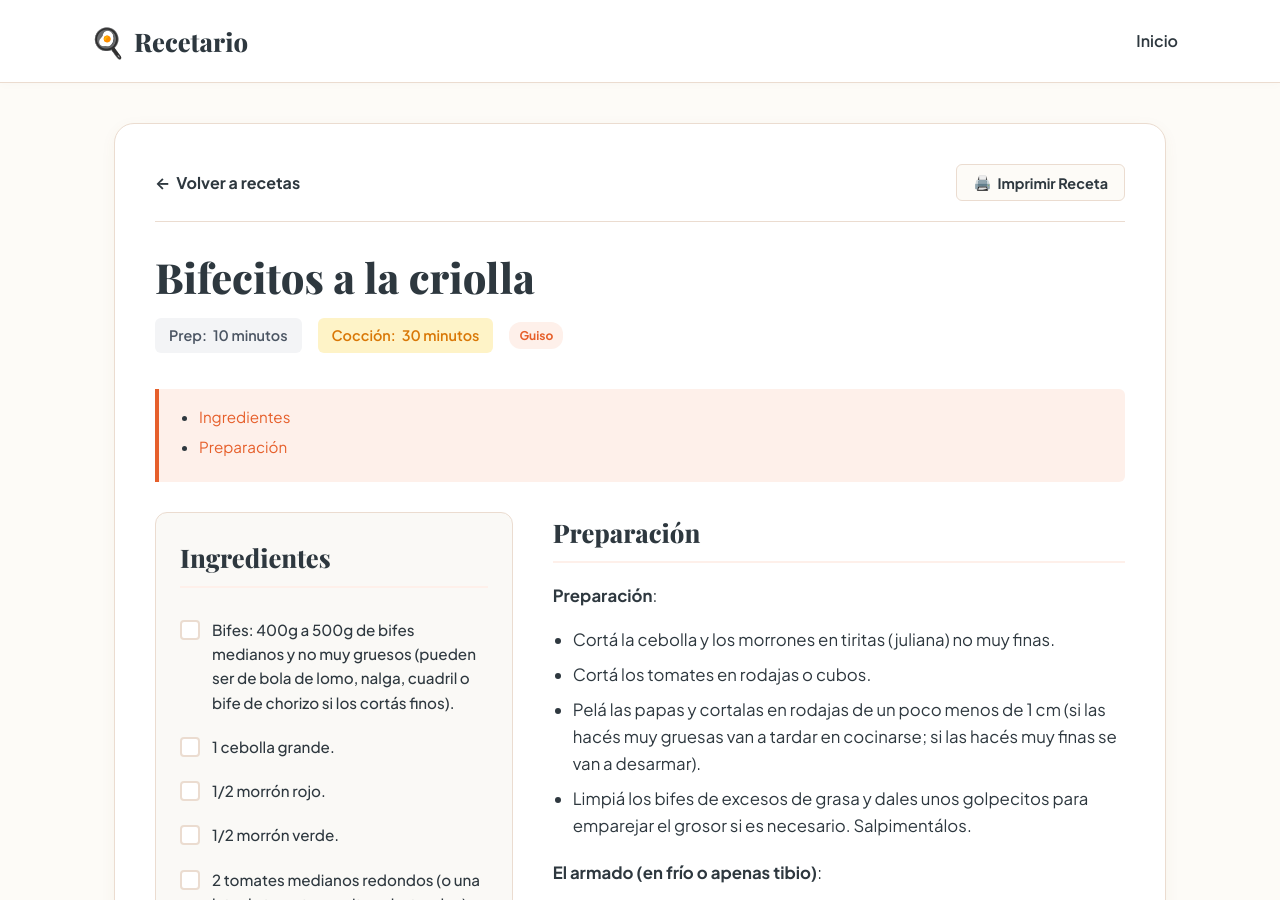
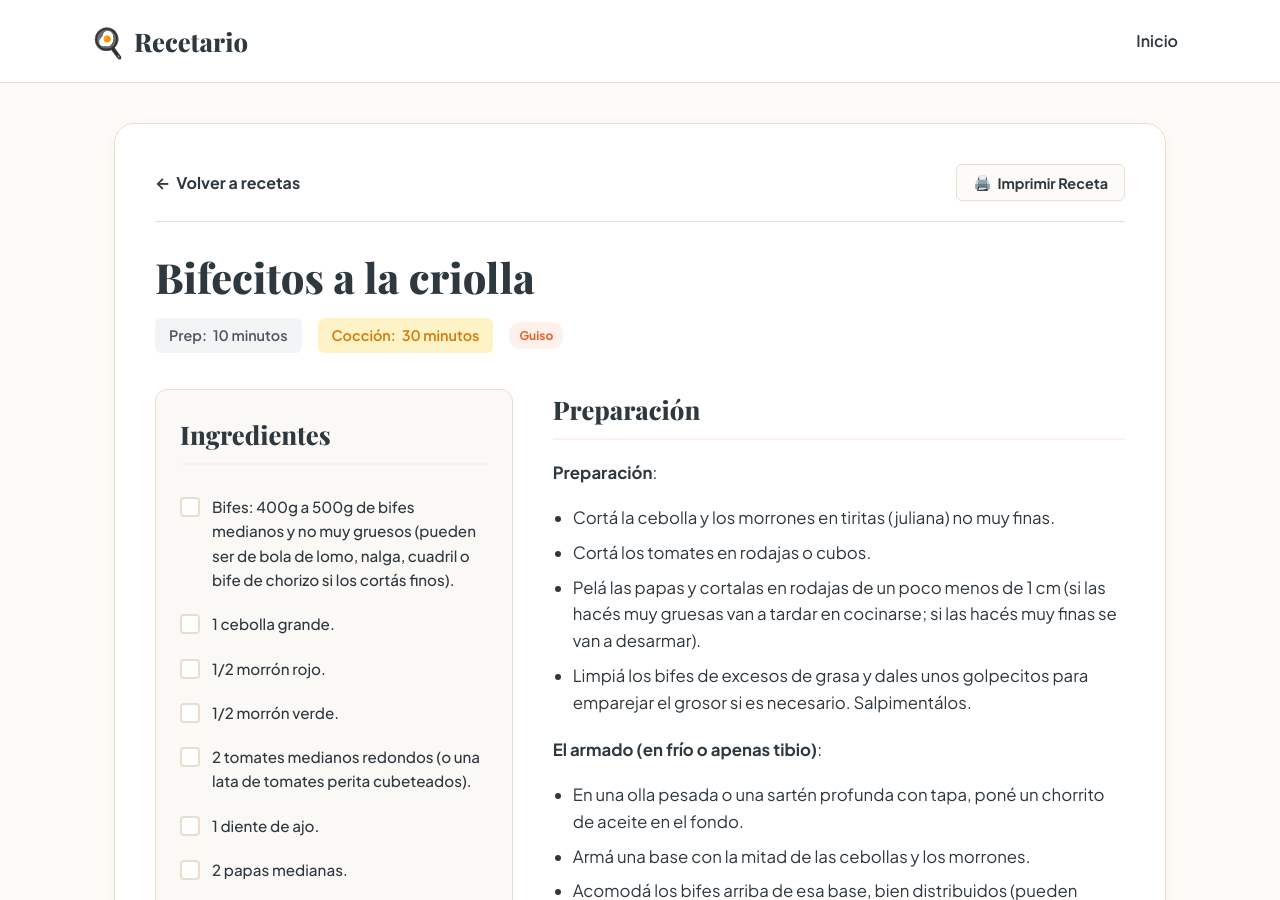
Before and after one commit to kyheo/recetario-front, a Jekyll site: the page built from recipes/bifecitos-a-la-criolla.md, in a window 1280 px wide and 900 px high. Built offline with Jekyll 4.4.1, drawn with Linux system fonts in a browser that asks for light colours; some web fonts are replaced.

Commit message:
Remove toc on recipe

```diff
--- a/_layouts/libdoc/page-recipe.html
+++ b/_layouts/libdoc/page-recipe.html
@@ -102,11 +102,11 @@ document.addEventListener('DOMContentLoaded', () => {
     columnsContainer.appendChild(rightColumn);
 
     // Keep TOC at the very top if it exists
-    // const toc = document.getElementById('markdown-toc');
-    // contentBody.innerHTML = '';
-    // if (toc) {
-    //   contentBody.appendChild(toc);
-    // }
+    const toc = document.getElementById('markdown-toc');
+    contentBody.innerHTML = '';
+    if (toc) {
+      contentBody.appendChild(toc);
+    }
     contentBody.appendChild(columnsContainer);
   }
 });
--- a/recipes/bifecitos-a-la-criolla.md
+++ b/recipes/bifecitos-a-la-criolla.md
@@ -4,14 +4,11 @@ title: "Bifecitos a la criolla"
 category: recetas
 
 tags:
-  - Guiso
+  - guiso
 
 tiempo_preparacion: 10 minutos
 tiempo_coccion: 30 minutos
 ---
-
-* TOC
-{:toc}
 
 ## Ingredientes
 * Bifes: 400g a 500g de bifes medianos y no muy gruesos (pueden ser de bola de lomo, nalga, cuadril o bife de chorizo si los cortás finos).
```
